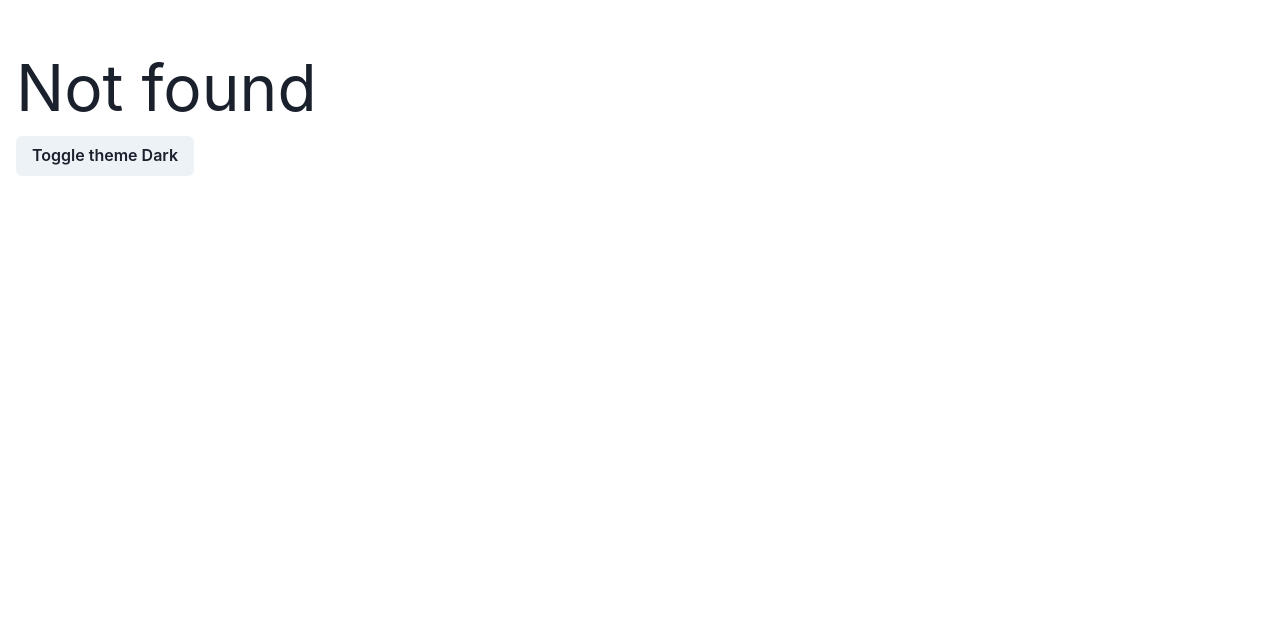
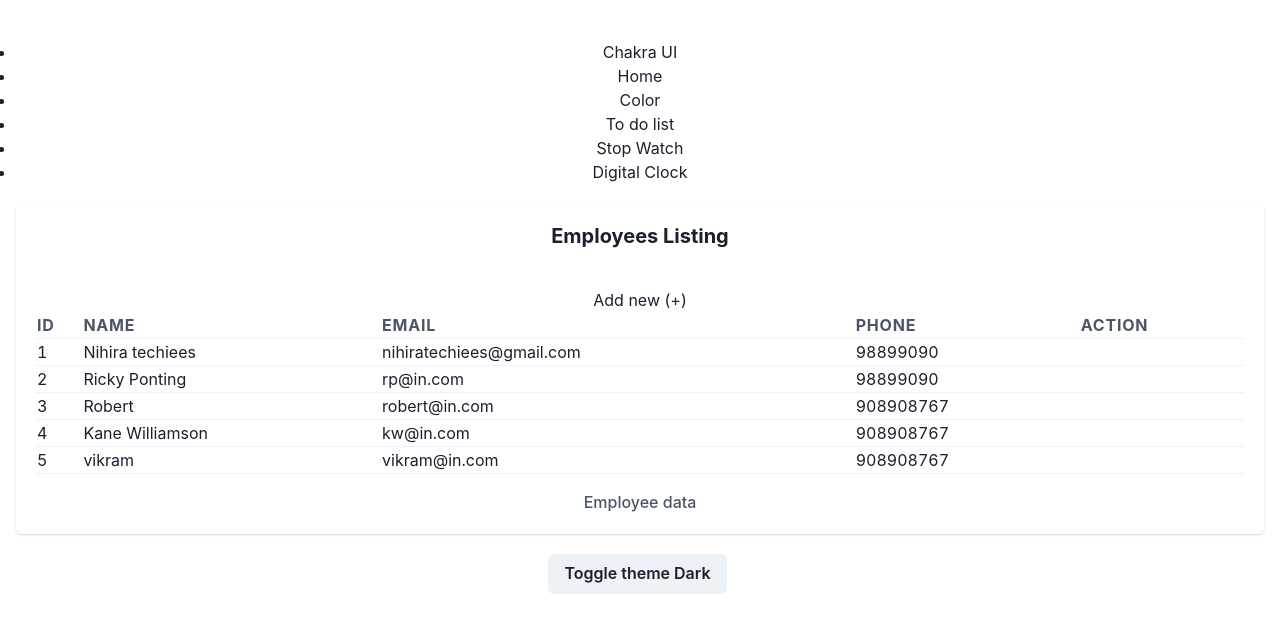
Before and after one commit to NickyMwangi/learn-tsreact, a React (Create React App) app: page /Employee/1 in a window 1280 px wide. Before the commit this address had no page. Shown: the top 632 px of the page. Built offline with nearby package versions, Linux system fonts and the light colour scheme; data requests are answered from the project's data file.

Commit message:
jaon server and AD

```diff
--- /dev/null
+++ b/db.json
@@ -0,0 +1,36 @@
+{
+  "employee": [
+    {
+      "name": "Nihira techiees",
+      "email": "nihiratechiees@gmail.com",
+      "phone": "98899090",
+      "active": true,
+      "id": 1
+    },
+    {
+      "name": "Ricky Ponting",
+      "email": "rp@in.com",
+      "phone": "98899090",
+      "active": true,
+      "id": 2
+    },
+    {
+      "id": 3,
+      "name": "Robert",
+      "email": "robert@in.com",
+      "phone": "908908767"
+    },
+    {
+      "id": 4,
+      "name": "Kane Williamson",
+      "email": "kw@in.com",
+      "phone": "908908767"
+    },
+    {
+      "id": 5,
+      "name": "vikram",
+      "email": "vikram@in.com",
+      "phone": "908908767"
+    }
+  ]
+}
--- a/package.json
+++ b/package.json
@@ -3,6 +3,8 @@
   "version": "0.1.0",
   "private": true,
   "dependencies": {
+    "@azure/msal-browser": "^3.10.0",
+    "@azure/msal-react": "^2.0.12",
     "@chakra-ui/react": "^2.8.2",
     "@emotion/react": "^11.11.4",
     "@emotion/styled": "^11.11.0",
--- a/src/App.tsx
+++ b/src/App.tsx
@@ -6,12 +6,14 @@ export function App() {
   const { colorMode, toggleColorMode } = useColorMode();
   return (
     <>
+      <div className="App">
         <Container maxW="container.xl" py={10}>
           <CustomRoutes />
           <Button onClick={toggleColorMode}>
             Toggle theme {colorMode === "light" ? "Dark" : "Light"}
           </Button>
         </Container>
+      </div>
     </>
   );
 }
--- /dev/null
+++ b/src/pages/employee/EmployeeHook.tsx
@@ -0,0 +1,19 @@
+import { useEffect, useState } from "react";
+
+export const EmployeeHook = () => {
+  const [employees, employeeChange] = useState([]);
+  useEffect(() => {
+    fetch("http://localhost:8000/employee")
+      .then((rsp) => {
+        return rsp.json();
+      })
+      .then((resp) => {
+        employeeChange(resp);
+      })
+      .catch((err) => {
+        console.log(err.message);
+      });
+  }, []);
+
+  return { employees };
+};
--- /dev/null
+++ b/src/pages/employee/create.tsx
@@ -0,0 +1,36 @@
+import { FormControl, FormHelperText, FormLabel, Heading, Input, VStack } from "@chakra-ui/react";
+import { Form } from "react-router-dom";
+
+export const EmpCreate = () => {
+  const handlesubmit = (e: any) => {
+    e.preventDefault();
+  };
+
+  return (
+    <VStack
+      as="form"
+      mx="auto"
+      w={{ base: "90%", md: "30%" }}
+      h="100vh"
+      justifyContent="center"
+      onSubmit={handlesubmit}
+    >
+      <Heading>Employee Form</Heading>
+
+      <FormControl>
+        <FormLabel>Name</FormLabel>
+        <Input name="name" placeholder="Enter username" />
+      </FormControl>
+
+      <FormControl>
+        <FormLabel>Email Address</FormLabel>
+        <Input type="email" name="email" placeholder="Enter Email address" />
+      </FormControl>
+
+      <FormControl>
+        <FormLabel>Phone Number</FormLabel>
+        <Input type="number" name="phone" placeholder="Enter phone number" />
+      </FormControl>
+    </VStack>
+  );
+};
--- /dev/null
+++ b/src/pages/employee/index.tsx
@@ -0,0 +1,56 @@
+import {
+  Card,
+  CardBody,
+  CardHeader,
+  Heading,
+  Table,
+  TableCaption,
+  TableContainer,
+  Tbody,
+  Th,
+  Thead,
+  Tr,
+} from "@chakra-ui/react";
+import { Employee } from "./mapRender";
+import { EmployeeHook } from "./EmployeeHook";
+import { Link } from "react-router-dom";
+export default function EmployeeListing() {
+  const { employees } = EmployeeHook();
+
+  return (
+    <>
+      <Card my="20px">
+        <CardHeader>
+          <Heading size="md"> Employees Listing</Heading>
+        </CardHeader>
+        <CardBody>
+          <div>
+            <Link className="primary" to="create">
+              {" "}
+              Add new (+)
+            </Link>
+          </div>
+          <TableContainer>
+            <Table size="m" variant="simple">
+              <TableCaption>Employee data</TableCaption>
+              <Thead>
+                <Tr>
+                  <Th>Id</Th>
+                  <Th>Name</Th>
+                  <Th>Email</Th>
+                  <Th>Phone</Th>
+                  <Th>Action</Th>
+                </Tr>
+              </Thead>
+              <Tbody>
+                {employees.map((item, i) => (
+                  <Employee employee={item} index={i} />
+                ))}
+              </Tbody>
+            </Table>
+          </TableContainer>
+        </CardBody>
+      </Card>
+    </>
+  );
+}
--- /dev/null
+++ b/src/pages/employee/mapRender.tsx
@@ -0,0 +1,28 @@
+import { Tr, Td } from "@chakra-ui/react";
+
+interface IEmployee {
+  id: number;
+  name: string;
+  email: string;
+  phone: number;
+  active: boolean;
+}
+
+interface IEmployeeProps {
+  employee: IEmployee;
+  index: number;
+}
+export function Employee(props: IEmployeeProps) {
+  const { employee, index } = props;
+  const { id, name, email, phone, active } = employee;
+
+  return (
+    <Tr key={index}>
+      <Td>{id}</Td>
+      <Td>{name}</Td>
+      <Td>{email}</Td>
+      <Td>{phone}</Td>
+      <Td>{active}</Td>
+    </Tr>
+  );
+}
--- a/src/routes.tsx
+++ b/src/routes.tsx
@@ -6,6 +6,8 @@ import ColorPicker from "./pages/intro/colorPicker";
 import { StopWatch } from "./pages/intro/stopwatch";
 import { ToDoList } from "./pages/intro/todolist";
 import { SampleDesign } from "./pages/intro/sampleDesign";
+import EmployeeListing from "./pages/employee";
+import { EmpCreate } from "./pages/employee/create";
 
 export function CustomRoutes() {
   return (
@@ -21,6 +23,11 @@ export function CustomRoutes() {
           </Route>
           <Route path="/stop-watch" element={<StopWatch />} />
           <Route path="/digital-clock" element={<DigitalClock />} />
+          <Route path="/Employee">
+            <Route index element={<EmployeeListing />} />
+            <Route path="create" element={<EmpCreate />} />
+            <Route path=":id" element={<EmployeeListing />} />
+          </Route>
         </Route>
         <Route
           path="*"
```
Also changed, not shown: src/config/msal.config.js (added, +61 -0 lines), 1 other file (tests, documents, lock files or other folders). Lines whose indentation alone changed are shown as unchanged.
